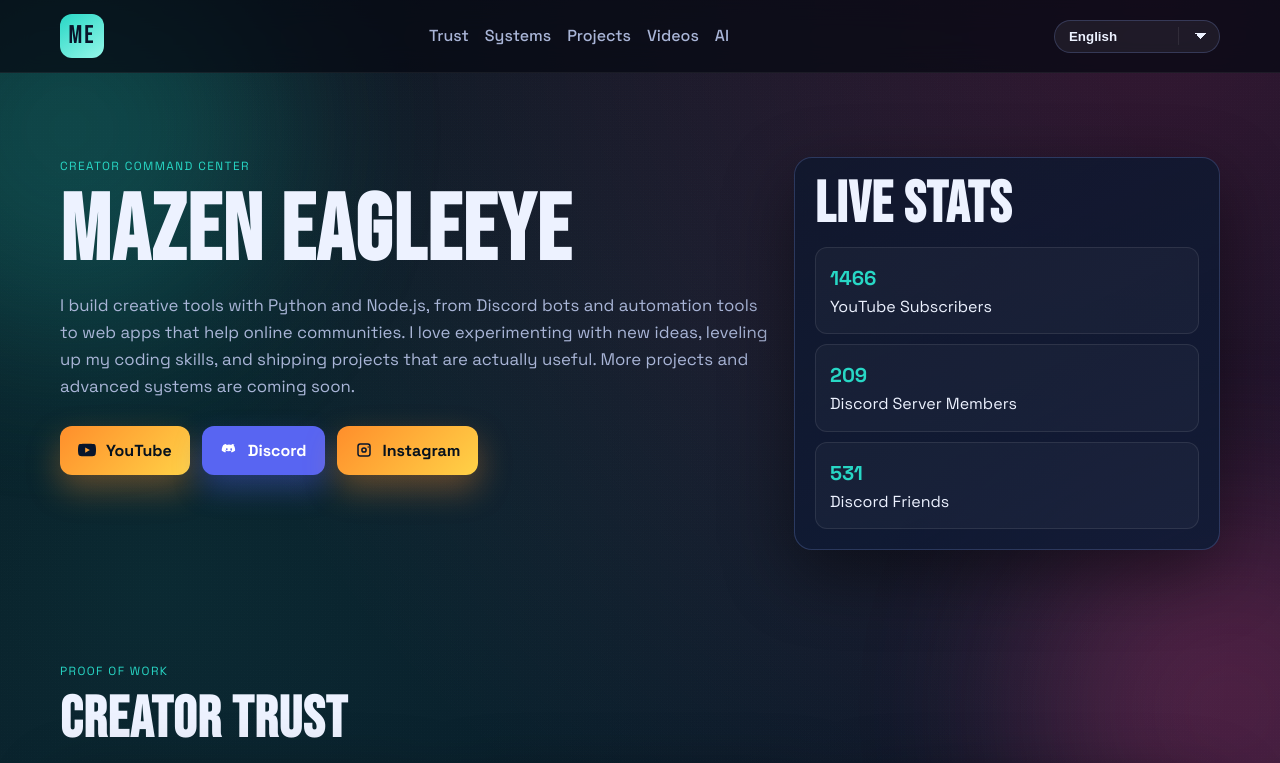
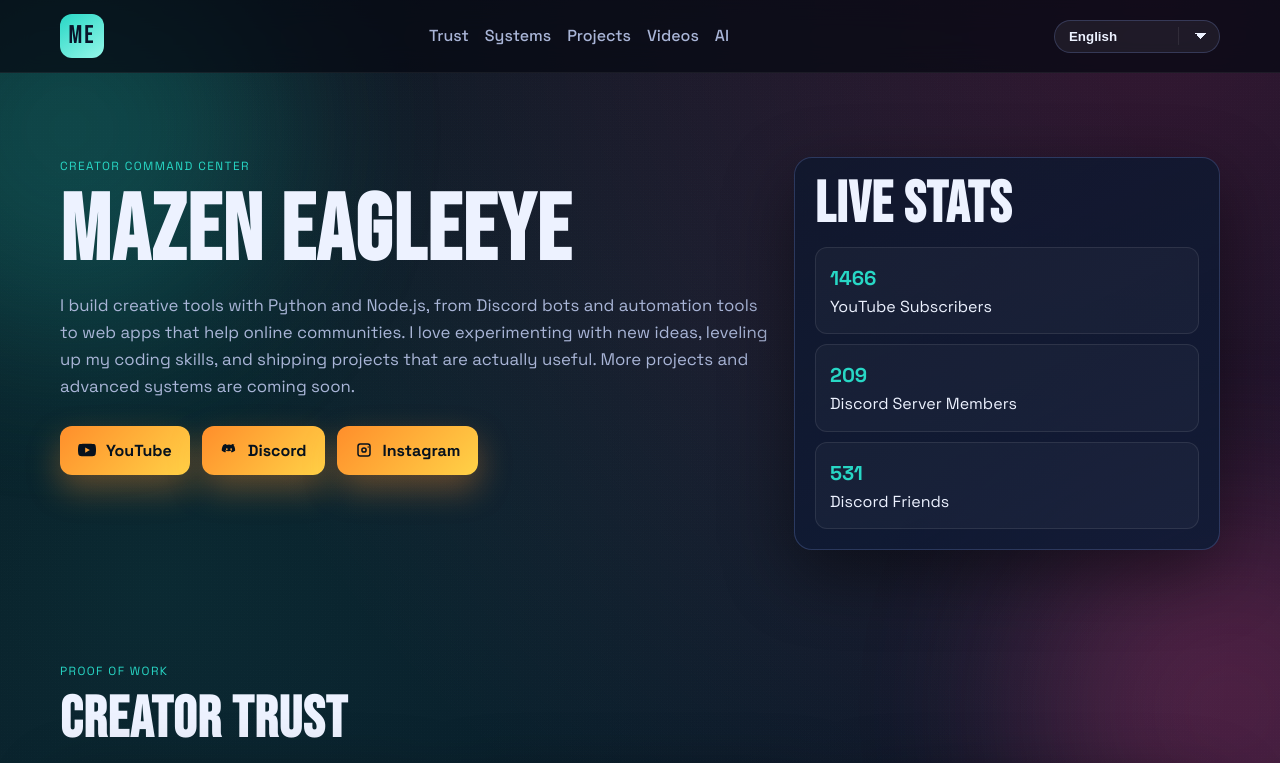
Before and after one commit to hazemabosena/mazeneagleeye, a website: page index.html in a window 1280 px wide. Shown: the top 763 px of the page. Drawn offline with Linux system fonts and the light colour scheme; no server answers.

Commit message:
Make CTA icons white and unify button color

```diff
--- a/css/main.css
+++ b/css/main.css
@@ -572,24 +572,8 @@
   fill: currentColor;
 }
 
-.btn-main.btn-icon svg {
-  color: #07152c;
-}
+.btn-main.btn-icon svg {\r\n  color: #ffffff;\r\n}
 
 .btn-ghost.btn-icon svg {
   color: var(--text);
 }
-
-.btn-discord {
-  background: #5865f2;
-  color: #ffffff;
-  box-shadow: 0 14px 28px rgba(88, 101, 242, 0.35);
-}
-
-.btn-discord:hover {
-  transform: translateY(-2px);
-}
-
-.btn-discord svg {
-  color: #ffffff;
-}
--- a/index.html
+++ b/index.html
@@ -65,7 +65,7 @@
               </svg>
               <span data-i18n="heroYouTube">YouTube</span>
             </a>
-            <a class="btn btn-discord btn-icon" href="https://discord.com/users/1019254470191890473" target="_blank" rel="noopener" aria-label="Discord">
+            <a class="btn btn-main btn-icon" href="https://discord.com/users/1019254470191890473" target="_blank" rel="noopener" aria-label="Discord">
               <svg viewBox="0 0 24 24" aria-hidden="true" focusable="false">
                 <path d="M19.6 5.3a16 16 0 0 0-3.8-1.2l-.5 1.1a14 14 0 0 0-6.6 0l-.5-1.1a16 16 0 0 0-3.8 1.2C2.7 8 2.2 10.5 2.4 13c1.5 1.1 3.1 1.8 4.6 2.2.4-.5.7-1 1-1.5-.6-.2-1.1-.4-1.6-.7l.4-.3c2.9 1.3 6 1.3 8.9 0l.4.3c-.5.3-1 .5-1.6.7.3.5.6 1 1 1.5 1.5-.4 3.1-1.1 4.6-2.2.3-2.5-.3-5-2-7.7ZM9.1 12.4c-.6 0-1.1-.6-1.1-1.3s.5-1.3 1.1-1.3 1.1.6 1.1 1.3-.5 1.3-1.1 1.3Zm5.8 0c-.6 0-1.1-.6-1.1-1.3s.5-1.3 1.1-1.3 1.1.6 1.1 1.3-.5 1.3-1.1 1.3Z" />
               </svg>
```
